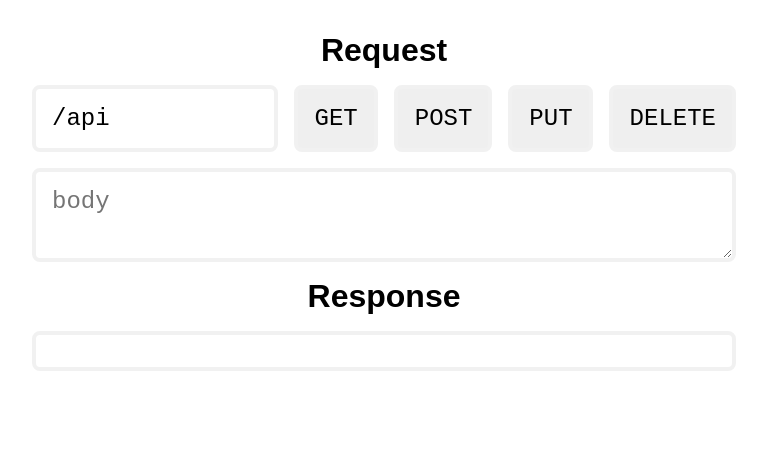
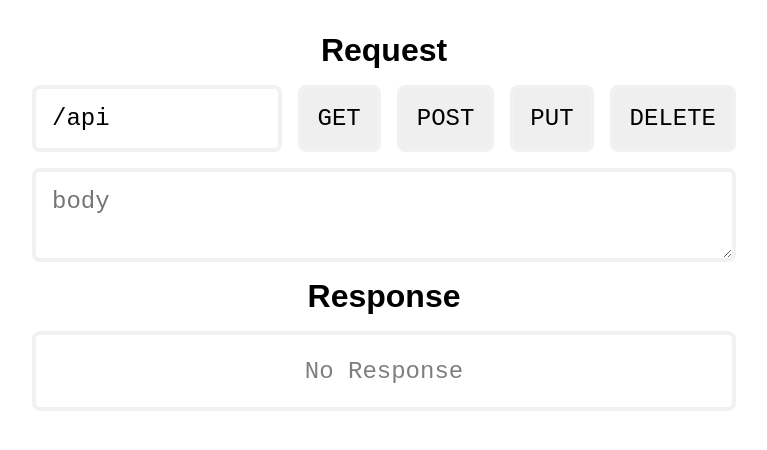
Before and after one commit to AttAditya/sst-demo-backend-server-node, a website: page index.html in a window 1280 px wide. Shown: the whole page, without its empty margins (256-1023 px from the left). Drawn offline with Linux system fonts and the light colour scheme.

Commit message:
Better logs, basic UI improvements

```diff
--- a/index.html
+++ b/index.html
@@ -9,6 +9,7 @@
             padding: 0;
             box-sizing: border-box;
             font-family: Arial, sans-serif;
+            outline: none;
         }
 
         .container {
@@ -53,7 +54,7 @@
             width: 100%;
         }
 
-        .request-details select, .request-details button {
+        /* .request-details select {
             -webkit-appearance: none;
             -moz-appearance: none;
             text-indent: 1px;
@@ -61,6 +62,12 @@
             text-align: center;
             width: 20%;
             cursor: pointer;
+        } */
+
+        .request-details button {
+            cursor: pointer;
+            text-align: center;
+            width: 20%;
         }
 
         .request-body {
@@ -79,6 +86,7 @@
             border-radius: 0.5rem;
             font-size: 1.5rem;
             font-family: monospace;
+            resize: vertical;
         }
 
         .request-send {
@@ -111,6 +119,21 @@
             flex-direction: row;
             align-items: start;
             justify-content: start;
+            min-height: 5rem;
+        }
+
+        .response pre:empty {
+            width: 100%;
+            height: 100%;
+            display: flex;
+            align-items: center;
+            justify-content: center;
+        }
+
+        .response pre:empty::after {
+            content: 'No Response';
+            font-size: 1.5rem;
+            opacity: 0.5;
         }
 
         .response pre {
```
Also changed, not shown: index.js (+6 -1 lines).
